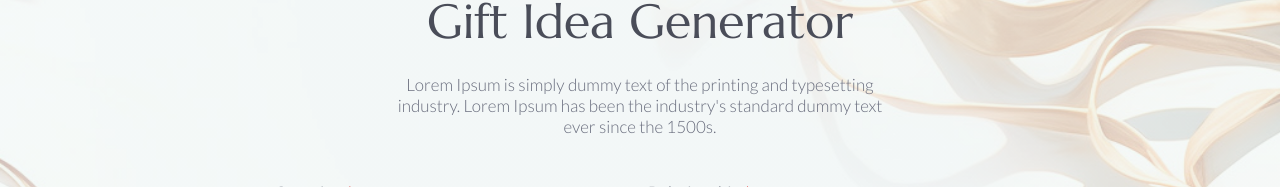
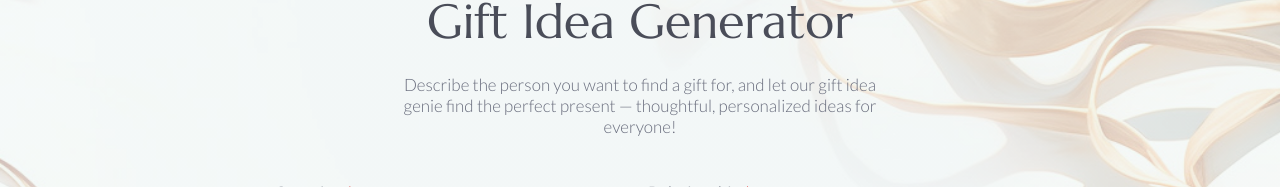
Before and after one commit to AngelinaGerdzhikov/spoton-gifts, an Angular app: page / in a window 1280 px wide. Shown: the part 235-422 px from the top of the page. Built offline with nearby package versions, Linux system fonts and the light colour scheme.

Commit message:
Setup manual deployment

```diff
--- a/src/app/gift-idea-generator/presentation/gift-idea-generator/gift-idea-generator.component.html
+++ b/src/app/gift-idea-generator/presentation/gift-idea-generator/gift-idea-generator.component.html
@@ -1,7 +1,7 @@
 <main sgBgImgWithOverlay bgImgSrc="ribbons-and-flowers-narrow.jpg">
     <sg-section title="Gift Idea Generator" headingLevel="h1" subtitle="Thoughtful Gift Ideas" position="center" width="box">
         <p ngProjectAs="header-body">
-            Lorem Ipsum is simply dummy text of the printing and typesetting industry. Lorem Ipsum has been the industry's standard dummy text ever since the 1500s.
+            Describe the person you want to find a gift for, and let our gift idea genie find the perfect present — thoughtful, personalized ideas for everyone!
         </p>
         <ng-content></ng-content>
     </sg-section>
```
Also changed, not shown: firebase.json (added), 2 other files (tests, documents, lock files or other folders).
